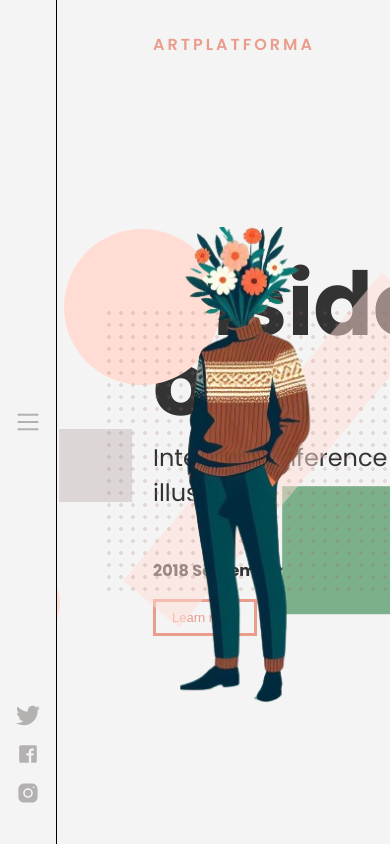
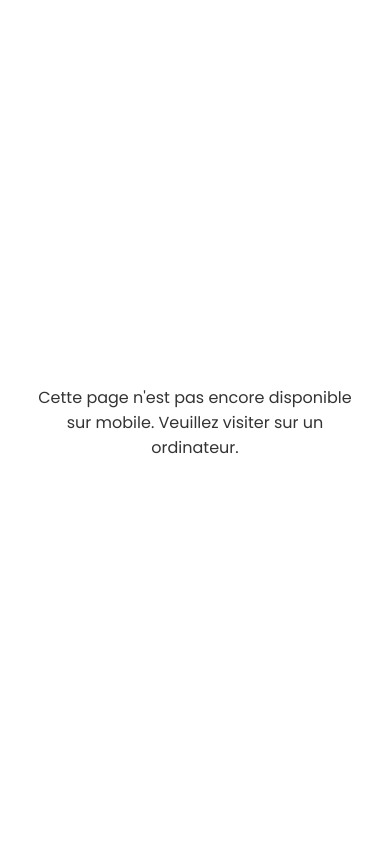
Before and after one commit to Patzi275/artplatforma, a plain HTML site: page index.html in a window 390 px wide. Drawn offline with nearby package versions, Linux system fonts and the light colour scheme; grey boxes are pictures that could not be loaded.

Commit message:
Add mobile hide message for unsupported devices

```diff
--- a/index.html
+++ b/index.html
@@ -9,6 +9,10 @@
 </head>
 
 <body>
+    <div class="mobile-hide">
+        <!-- message to tell is not available on mobile-->
+        Cette page n'est pas encore disponible sur mobile. Veuillez visiter sur un ordinateur.
+    </div>
     <div class="containers">
         <div class="container container--main">
             <div class="sidebar">
@@ -129,7 +133,7 @@
                                     <div class="a2__profile-container"></div>
                                 </div>
                             </div>
-                            <img class="a1__man" src="/assets/images/man.png" alt="man with flower head">
+                            <img class="a1__man" src="assets/images/man.png" alt="man with flower head">
                         </div>
                     </div>
                 </div>
--- a/style.css
+++ b/style.css
@@ -558,3 +558,26 @@ button {
     color: white;
     padding: .5rem;
 }
+
+.mobile-hide {
+    z-index: 999;
+    position: fixed;
+    top: 0;
+    left: 0;
+    width: 100vw;
+    height: 100vh;
+    display: none;
+    background-color: white;
+    justify-content: center;
+    align-items: center;
+    text-align: center;
+    padding: 2rem;
+}
+
+@media screen and (max-width: 1024px) {
+    .mobile-hide {
+        display: flex;
+
+    }
+
+}
```
